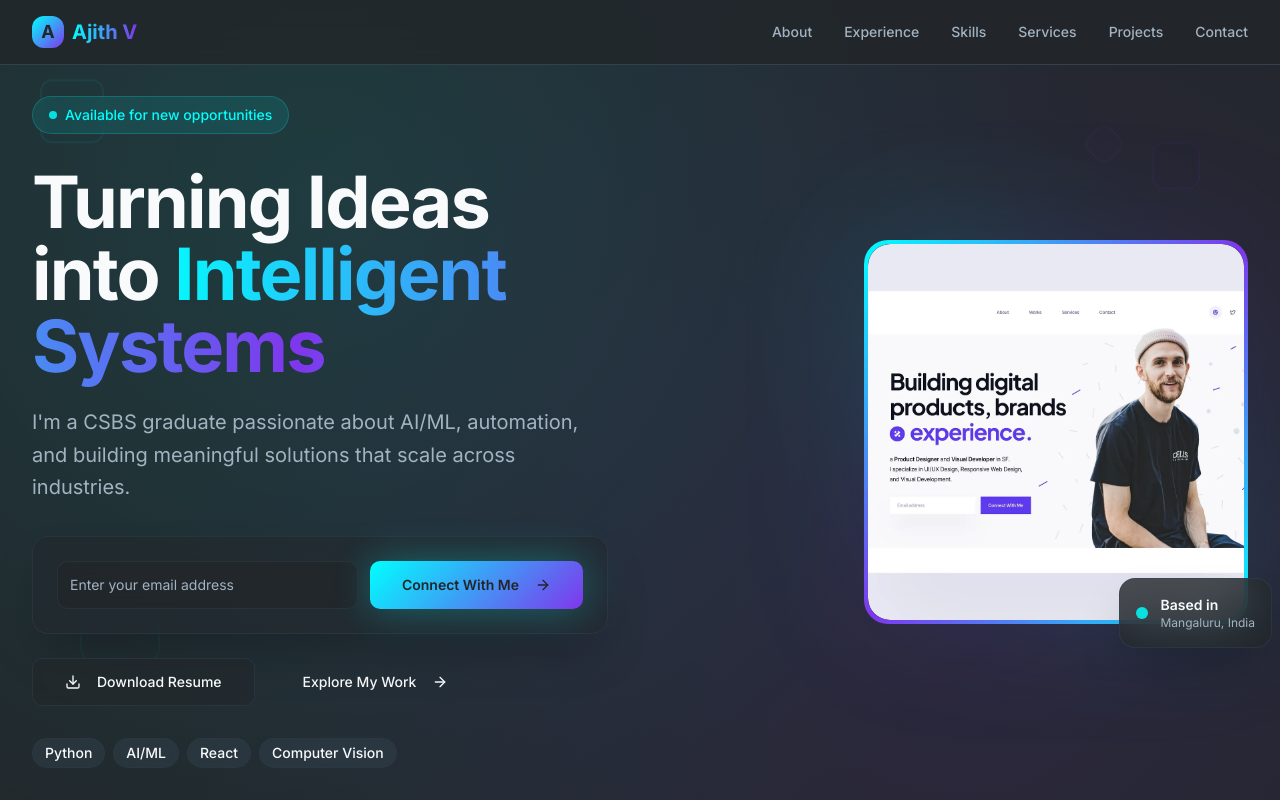
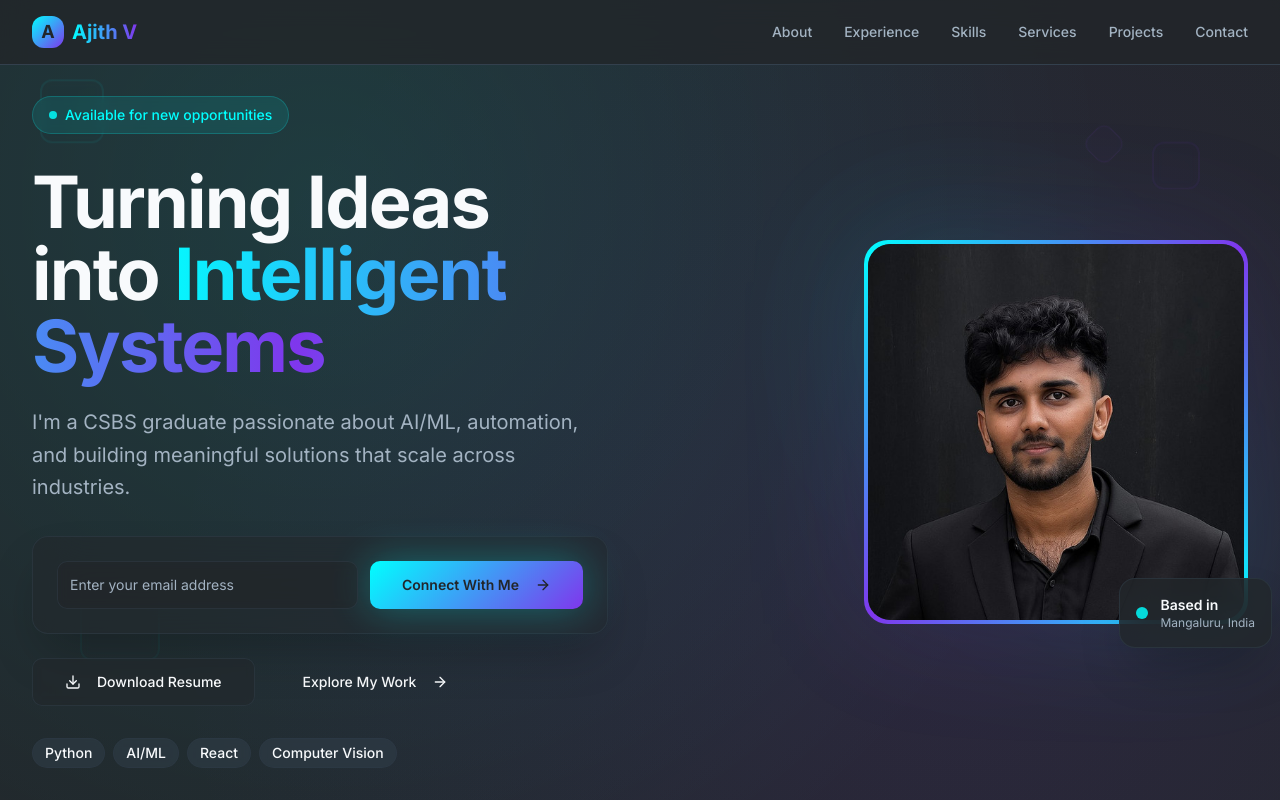
Before and after one commit to ajith2003madhuvana/ajith-v-portfolio-forge, a React (Vite) app: page / in a window 1280 px wide. Shown: the top 800 px of the page. Built offline with nearby package versions, Linux system fonts and the light colour scheme.

Commit message:
Add image from URL
Add image from the provided URL.

```diff
--- a/src/components/Hero.tsx
+++ b/src/components/Hero.tsx
@@ -103,7 +103,7 @@ export const Hero = () => {
               <div className="absolute inset-0 bg-gradient-to-br from-primary via-accent to-primary rounded-3xl p-1 group-hover:scale-105 transition-transform duration-500">
                 <div className="w-full h-full rounded-[1.375rem] bg-background/95 backdrop-blur-sm flex items-center justify-center overflow-hidden">
                   <img
-                    src="/lovable-uploads/ca759ab0-b524-42f7-aa0f-f5f08ee3afaf.png"
+                    src="/src/assets/ajith-professional.jpg"
                     alt="Ajith V"
                     className="w-full h-full object-cover rounded-[1.375rem] group-hover:scale-110 transition-transform duration-700"
                   />
```
Also changed, not shown: src/assets/ajith-professional.jpg (added).
